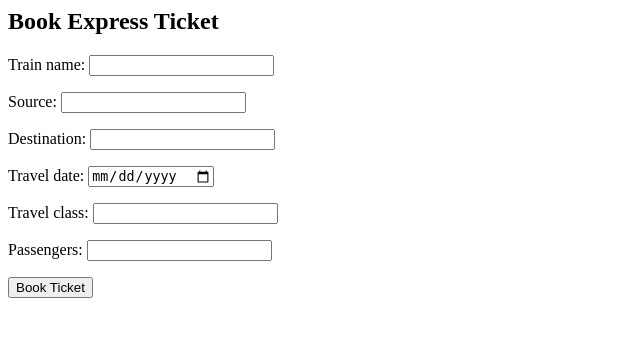
After one commit to tsridhar2001/easyway, a Django app: page /bookings/express/ in a window 1280 px wide. The commit adds this page. Shown: the top 337 px of the page, without its empty margins (0-640 px from the left). Run offline with Django 5.2, Linux system fonts and the light colour scheme; the visitor is signed in with stand-in values (Sample User, id 1).

Commit message:
3 bookings

```diff
--- /dev/null
+++ b/trainbooker/bookings/forms.py
@@ -0,0 +1,25 @@
+# bookings/forms.py
+
+from django import forms
+from .models import ExpressTicket, LocalTicket, PlatformTicket
+
+class ExpressTicketForm(forms.ModelForm):
+    class Meta:
+        model = ExpressTicket
+        fields = ['train_name', 'source', 'destination', 'travel_date', 'travel_class', 'passengers']
+        widgets = {
+            'travel_date': forms.DateInput(attrs={'type': 'date'}),
+        }
+
+class LocalTicketForm(forms.ModelForm):
+    class Meta:
+        model = LocalTicket
+        fields = ['line_direction', 'travel_date', 'ticket_count']
+        widgets = {
+            'travel_date': forms.DateInput(attrs={'type': 'date'}),
+        }
+
+class PlatformTicketForm(forms.ModelForm):
+    class Meta:
+        model = PlatformTicket
+        fields = ['ticket_count']
--- a/trainbooker/bookings/models.py
+++ b/trainbooker/bookings/models.py
@@ -4,22 +4,24 @@ from django.contrib.auth.models import User
 # ✅ Express Ticket Model
 class ExpressTicket(models.Model):
     user = models.ForeignKey(User, on_delete=models.CASCADE)
-    from_station = models.CharField(max_length=100)
-    to_station = models.CharField(max_length=100)
+    source = models.CharField(max_length=100)
+    destination = models.CharField(max_length=100)
     travel_date = models.DateField()
     passengers = models.IntegerField()
     booked_at = models.DateTimeField(auto_now_add=True)
+    train_name = models.CharField(max_length=64)
+    travel_class = models.CharField(max_length=64)
 
     def __str__(self):
         return f"{self.user.username} - Express: {self.from_station} to {self.to_station}"
 
 class LocalTicket(models.Model):
     user = models.ForeignKey(User, on_delete=models.CASCADE)
-    line = models.CharField(max_length=100)        # e.g. "Beach–Tambaram"
-    direction = models.CharField(max_length=100)   # e.g. "Toward Tambaram"
+    line_direction = models.CharField(max_length=100)
     travel_date = models.DateField()
     quantity = models.IntegerField()
     booked_at = models.DateTimeField(auto_now_add=True)
+    ticket_count = models.IntegerField()
 
     def __str__(self):
         return f"{self.user.username} - {self.line} ({self.direction}) x{self.quantity}"
--- /dev/null
+++ b/trainbooker/bookings/templates/bookings/book_express.html
@@ -0,0 +1,8 @@
+<!-- bookings/templates/bookings/book_express.html -->
+
+<h2>Book Express Ticket</h2>
+<form method="post">
+    {% csrf_token %}
+    {{ form.as_p }}
+    <button type="submit">Book Ticket</button>
+</form>
--- /dev/null
+++ b/trainbooker/bookings/templates/bookings/express_success.html
@@ -0,0 +1,4 @@
+<!-- bookings/templates/bookings/express_success.html -->
+
+<h3>🎉 Your express ticket has been booked successfully!</h3>
+<a href="{% url 'book_express' %}">Book Another</a>
--- a/trainbooker/bookings/urls.py
+++ b/trainbooker/bookings/urls.py
@@ -4,5 +4,8 @@ from django.urls import path
 from . import views
 
 urlpatterns = [
-    path('', views.index, name='bookings_home'),  # just a placeholder
+    path('express/', views.book_express_ticket, name='book_express'),
+    path('success/', views.express_booking_success, name='booking_success'),
+    path('local/', views.book_local_ticket, name='book_local'),
+    path('platform/', views.book_platform_ticket, name='book_platform'),
 ]
--- a/trainbooker/bookings/views.py
+++ b/trainbooker/bookings/views.py
@@ -1,9 +1,46 @@
-from django.shortcuts import render
+from django.shortcuts import render, redirect
+from django.contrib.auth.decorators import login_required
+from .forms import ExpressTicketForm
 
-# Create your views here.
-# bookings/views.py
+@login_required
+def book_express_ticket(request):
+    if request.method == 'POST':
+        form = ExpressTicketForm(request.POST)
+        if form.is_valid():
+            express_ticket = form.save(commit=False)
+            express_ticket.user = request.user
+            express_ticket.save()
+            return redirect('express_booking_success')
+    else:
+        form = ExpressTicketForm()
+    return render(request, 'bookings/book_express.html', {'form': form})
 
-from django.http import HttpResponse
+@login_required
+def express_booking_success(request):
+    return render(request, 'bookings/express_success.html')
 
-def index(request):
-    return HttpResponse("Bookings home page (test)")
+@login_required
+def book_local_ticket(request):
+    if request.method == 'POST':
+        form = LocalTicketForm(request.POST)
+        if form.is_valid():
+            ticket = form.save(commit=False)
+            ticket.user = request.user
+            ticket.save()
+            return redirect('booking_success')
+    else:
+        form = LocalTicketForm()
+    return render(request, 'bookings/book_local.html', {'form': form})
+
+@login_required
+def book_platform_ticket(request):
+    if request.method == 'POST':
+        form = PlatformTicketForm(request.POST)
+        if form.is_valid():
+            ticket = form.save(commit=False)
+            ticket.user = request.user
+            ticket.save()
+            return redirect('booking_success')
+    else:
+        form = PlatformTicketForm()
+    return render(request, 'bookings/book_platform.html', {'form': form})
--- a/trainbooker/users/templates/users/index.html
+++ b/trainbooker/users/templates/users/index.html
@@ -2,8 +2,8 @@
 <p>This is your dashboard.</p>
 <ul>
   <li><a href="{% url 'logout' %}">Logout</a></li>
-  <li><a href="{% url '' %}">Book Express Ticket</a></li>
-  <li><a href="/booking/local/">Book Local Ticket</a></li>
-  <li><a href="/booking/platform/">Book Platform Ticket</a></li>
+  <li><a href="{% url 'book_express' %}">Book Express Ticket</a></li>
+  <li><a href="{% url 'book_local' %}">Book Local Ticket</a></li>
+  <li><a href="{% url 'book platform' %}">Book Platform Ticket</a></li>
   <li><a href="/booking/history/">View Booking History</a></li>
 </ul>
```
Also changed, not shown: trainbooker/bookings/templates/bookings/book_local.html (added, +9 -0 lines), trainbooker/bookings/templates/bookings/book_platform.html (added, +9 -0 lines), trainbooker/bookings/migrations/0003_rename_to_station_expressticket_destination_and_more.py (added), trainbooker/bookings/migrations/0004_remove_localticket_direction_remove_localticket_line_and_more.py (added), 1 other file.
